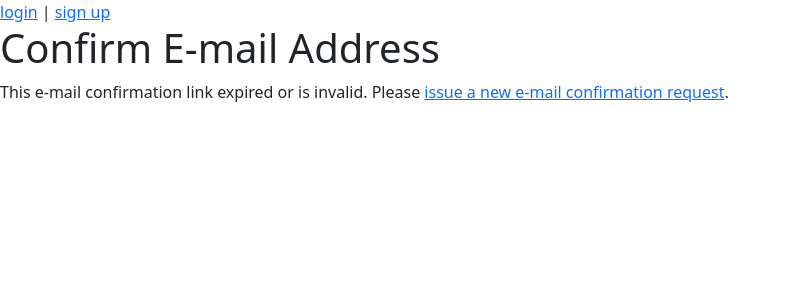
After one commit to AmiraliMesbah/django-onlinshop, a Django app: template templates/account/email_confirm.html in a window 1280 px wide. The commit adds this page. Shown: the top 300 px of the page, without its empty margins (0-791 px from the left). Run offline with Django 4.2, Linux system fonts and the light colour scheme; the template is opened without the code that fills it, so the values that code supplies are empty; parts of the project's set-up code (start-up, migrations or seed data) failed here and were passed over.

Commit message:
change some accounts templates

```diff
--- a/templates/_base.html
+++ b/templates/_base.html
@@ -7,6 +7,13 @@
          integrity="sha384-KK94CHFLLe+nY2dmCWGMq91rCGa5gtU4mk92HdvYe+M/SXH301p5ILy+dN9+nJOZ" crossorigin="anonymous">
 </head>
 <body>
+
+{% if user.is_authenticated %}
+    <span> Hello {{ user.email }}</span> | <a href="{% url 'account_logout' %}">logout</a>
+{% else %}
+    <a href="{% url 'account_login' %}">login</a> | <a href="{% url 'account_signup' %}">sign up</a>
+{% endif %}
+
 
 {% block content %}{% endblock %}
 
--- /dev/null
+++ b/templates/account/email_confirm.html
@@ -0,0 +1,30 @@
+{% extends '_base.html' %}
+{% load i18n %}
+{% load account %}
+
+{% block page_title %}{% trans "Confirm E-mail Address" %}{% endblock %}
+
+
+{% block content %}
+<h1>{% trans "Confirm E-mail Address" %}</h1>
+
+{% if confirmation %}
+
+{% user_display confirmation.email_address.user as user_display %}
+
+<p>{% blocktrans with confirmation.email_address.email as email %}Please confirm that <a href="mailto:{{ email }}">{{ email }}</a> is an e-mail address for user {{ user_display }}.{% endblocktrans %}</p>
+
+<form method="post" action="{% url 'account_confirm_email' confirmation.key %}">
+{% csrf_token %}
+    <button type="submit">{% trans 'Confirm' %}</button>
+</form>
+
+{% else %}
+
+{% url 'account_email' as email_url %}
+
+<p>{% blocktrans %}This e-mail confirmation link expired or is invalid. Please <a href="{{ email_url }}">issue a new e-mail confirmation request</a>.{% endblocktrans %}</p>
+
+{% endif %}
+
+{% endblock %}
```
Also changed, not shown: templates/account/email/email_confirmation_message.txt (added), templates/account/email/email_confirmation_subject.txt (added).
